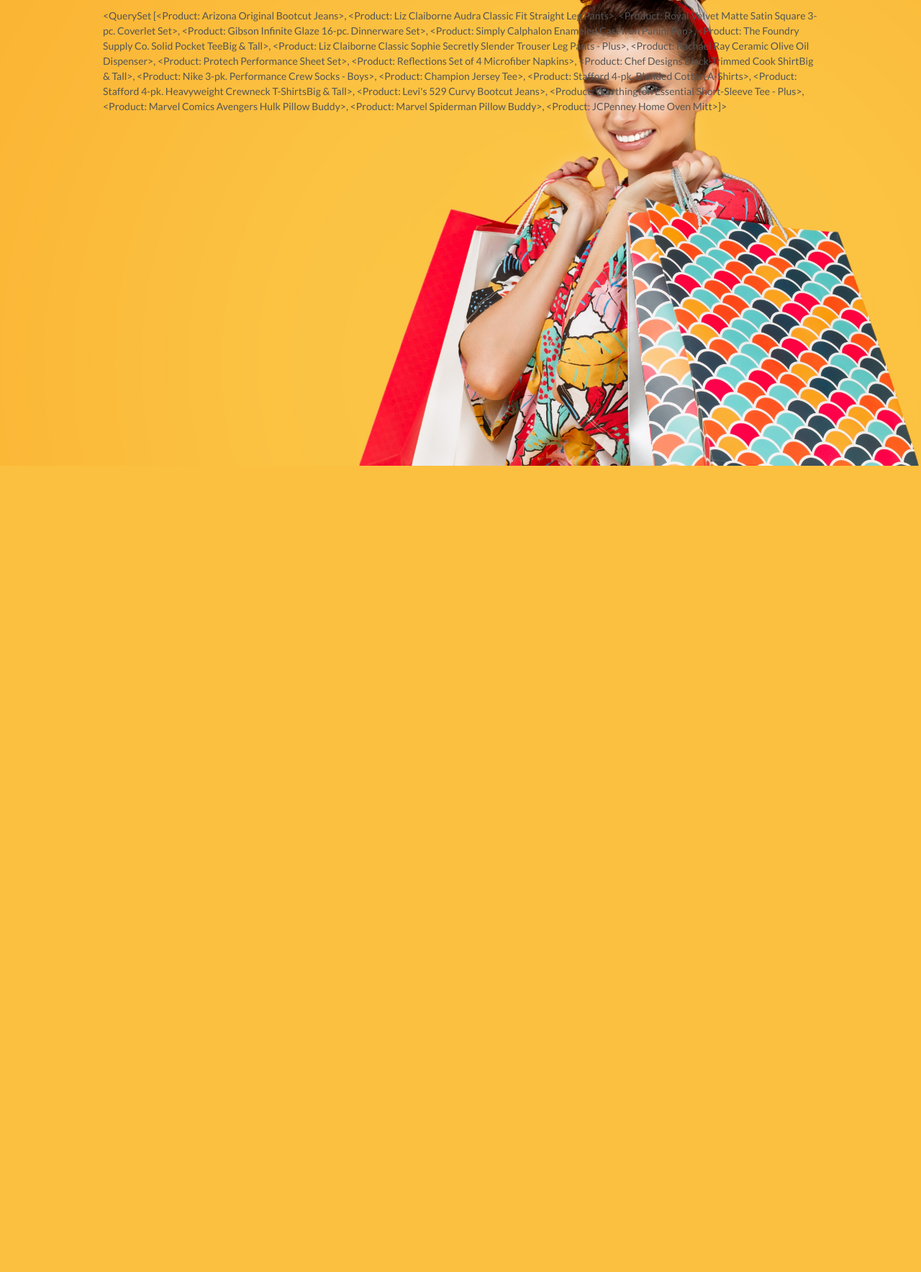
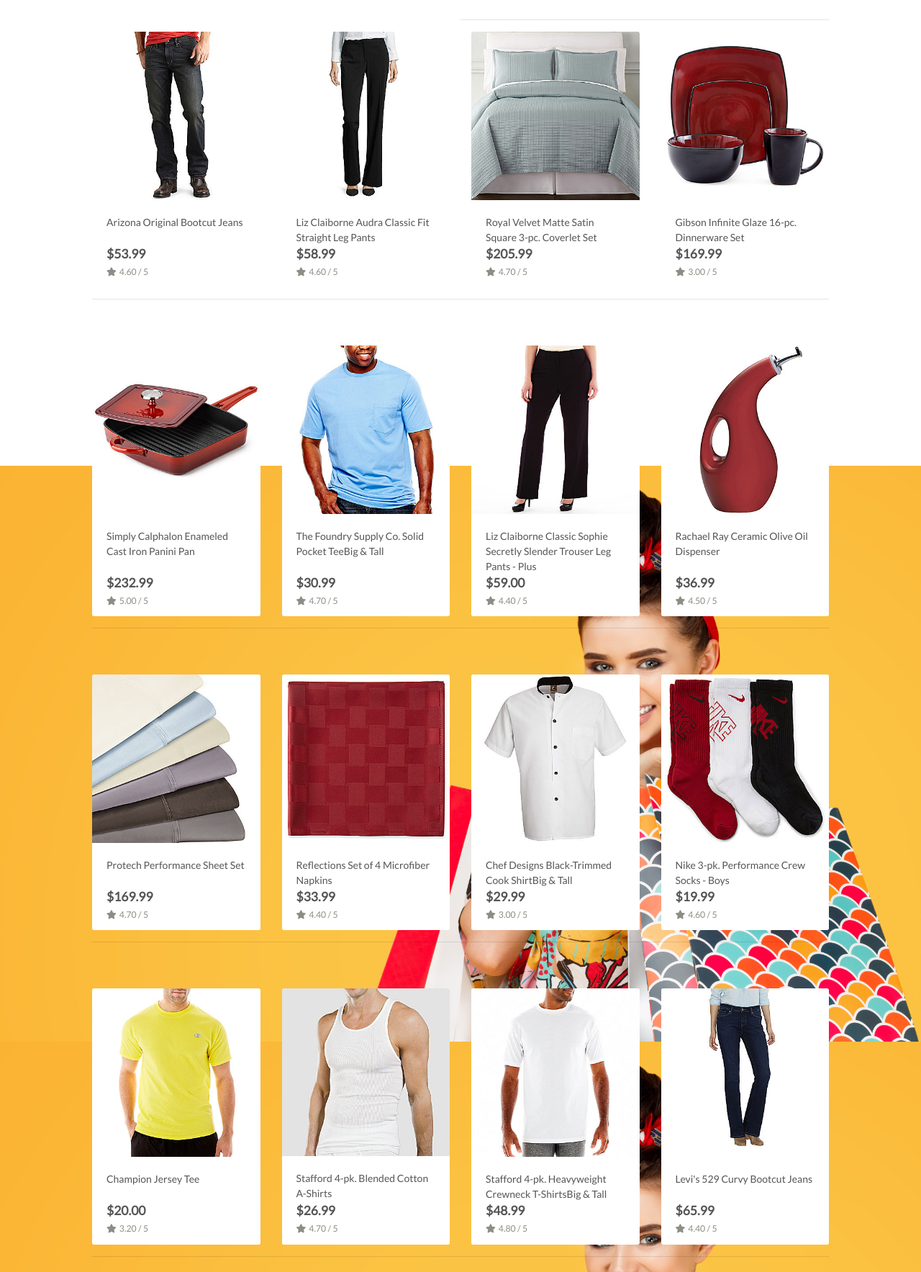
Before and after one commit to jonathan-odonnell/botique, a Django app: template products/templates/products/products.html in a window 1280 px wide. Shown: the part 153-1920 px from the top of the page at 72% size. Before the commit the page ends 800 px from the top, so only its background shows below. Run offline with Django 3.2, Linux system fonts and the light colour scheme; the template is opened without the code that fills it: values that come from a table or form of the project are taken from there, others are empty; data comes from the database, SQL or seed files in the repository; some libraries are stand-ins or nearby versions.

Commit message:
Added product template

```diff
--- a/products/templates/products/products.html
+++ b/products/templates/products/products.html
@@ -3,16 +3,83 @@
 {% block page_header %}
 <div class="container header-container">
 	<div class="row">
-            <div class="col"></div>
+		<div class="col text-center mt-3"></div>
+		<h2 class="logo-font"></h2>
+		<hr class="w-50 mb-1">
+	</div>
+	<div class="row">
+		<div class="product-container">
+			<div class="row mt-1 mb-2"></div>
+			<div class="row">
+				{% for product in products%}
+				<div class="col-sm-6 col-lg-4 col-xl-3">
+					<div class="card h-100 border-0">
+						{% if product.image %}
+						<a href="">
+							<img class="card-img-top img-fluid" src="{{ product.image.url }}" alt="{{ product.name }}">
+                                </a>
+							{% else %}
+							<a href="">
+								<img class="card-img-top img-fluid" src="{{ MEDIA_URL }}noimage.png" alt="{{ product.name }}">
+                                </a>
+								{% endif %}
+								<div class="card-body pb-0">
+									<p class="mb-0">{{ product.name }}</p>
+								</div>
+								<div class="card-footer bg-white pt-0 border-0 text-left">
+									<div class="row">
+										<div class="col">
+											<p class="lead mb-0 text-left font-weight-bold">${{ product.price }}</p>
+											{% if product.rating %}
+											<small class="text-muted"><i class="fas fa-star mr-1"></i>{{ product.rating }} / 5</small>
+											{% else %}
+											<small class="text-muted">No Rating</small>
+											{% endif %}
+										</div>
+									</div>
+								</div>
+					</div>
+				</div>
+				{% if forloop.counter|divisibleby:1 %}
+				<div class="col-12 d-sm-none mb-5">
+					<hr>
+				</div>
+				{% endif %}
+				{% if forloop.counter|divisibleby:2 %}
+				<div class="col-12 d-none d-sm-block d-md-block d-lg-none mb-5">
+					<hr>
+				</div>
+				{% endif %}
+				{% if forloop.counter|divisibleby:3 %}
+				<div class="col-12 d-none d-lg-block d-xl-none mb-5">
+					<hr>
+				</div>
+				{% endif %}
+				{% if forloop.counter|divisibleby:4 %}
+				<div class="col-12 d-none d-xl-block mb-5">
+					<hr>
+				</div>
+				{% endif %}
+				{% endfor %}
+			</div>
+		</div>
 	</div>
 </div>
 {% endblock %}
 
 {% block content %}
-    <div class="container">
-        <div class="row">
-            <div class="col">
-                {{products}}
+<div class="overlay"></div>
+<div class="container h-100">
+	<div class="row h-100">
+		<div class="col-7 col-md-6 my-auto">
+			<h1 class="display-4 logo-font text-black">
+				The new collections are here
+			</h1>
+			<div class="my-5">
+				<h4>
+					<a href="" class="shop-now-button btn btn-lg rounded-0 text-uppercase py-3">Shop Now</a>
+				</h4>
+			</div>
 		</div>
 	</div>
 </div>
--- a/static/css/base.css
+++ b/static/css/base.css
@@ -65,6 +65,17 @@
   background: #000 !important;
 }
 
+.overlay {
+	height: 100%;
+	width: 100%;
+	top: 0;
+	left: 0;
+	position: fixed;
+	background: white;
+	z-index: -1;
+}
+
+
 /* -------------------------------- Media Queries */
 
 /* Slightly larger container on xl screens */
```
Lines whose indentation alone changed are shown as unchanged.
